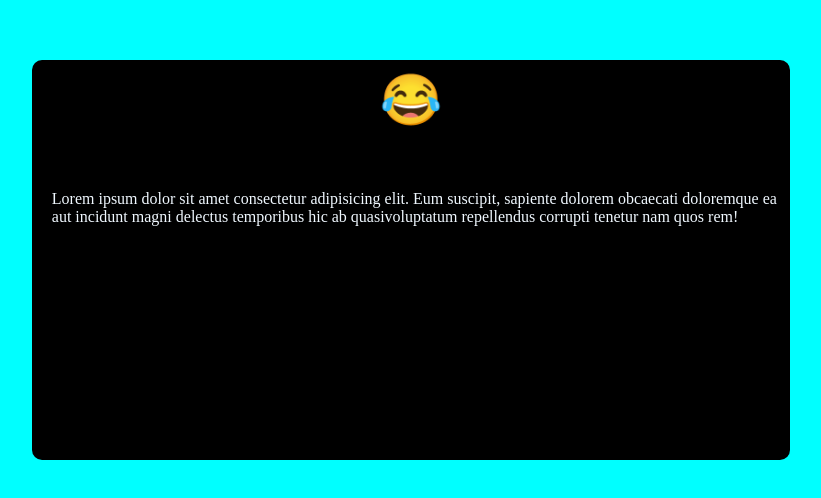
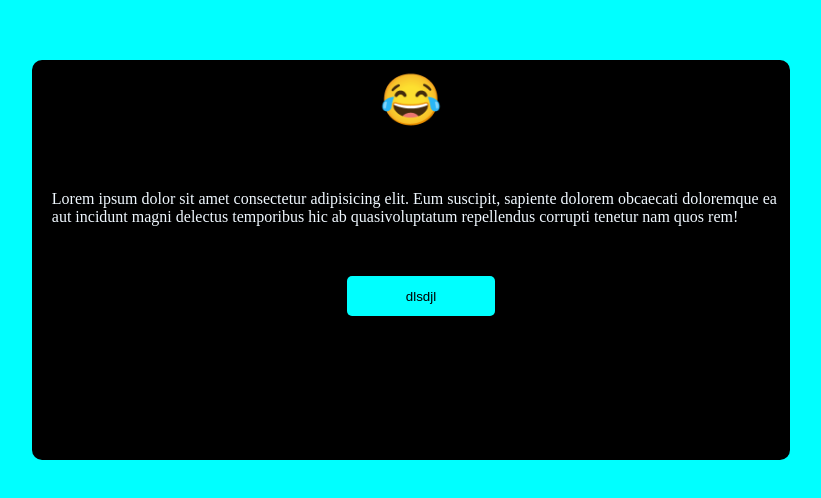
Before and after one commit to NeftaMERN/joke-Generator-, a plain HTML site: page index.html in a window 1280 px wide. Shown: the part 148-646 px from the top of the page, without its empty margins (229-1050 px from the left). Drawn offline with Linux system fonts and the light colour scheme.

Commit message:
addd hover for generat_btn and style the generat btn

```diff
--- a/index.html
+++ b/index.html
@@ -26,6 +26,12 @@
 
                 </p>
 
+                <div class="generat_btn">
+
+                    <button>dlsdjl</button>
+
+                </div>
+
             </div>
 
         </div>
--- a/style.css
+++ b/style.css
@@ -48,3 +48,28 @@ body {
     margin-top: 60px;
 
 }
+
+.generat_btn {
+
+    text-align: center;
+    margin-top: 50px;
+
+}
+
+.generat_btn button {
+
+    width: 20%;
+    height: 5vh;
+    border: none;
+    background-color: aqua;
+    border-radius: 5px;
+    cursor: pointer;
+    transition: 1s ease;
+
+}
+
+.generat_btn button:hover {
+
+    transform: translateY(-5px);
+
+}
```
